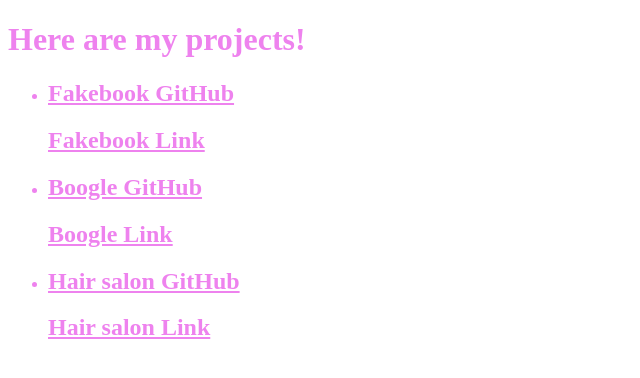
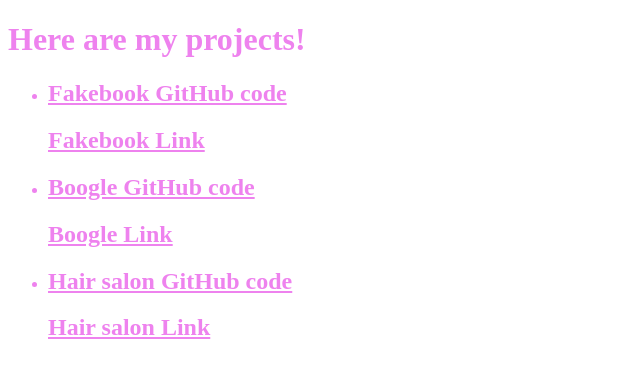
Before and after one commit to anabanslo/portfolio, a Flask app: page /portfolio in a window 1280 px wide. Shown: the top 378 px of the page, without its empty margins (0-640 px from the left). Run offline with Flask 2, Linux system fonts and the light colour scheme.

Commit message:
Update portfolio.html

```diff
--- a/templates/portfolio.html
+++ b/templates/portfolio.html
@@ -13,15 +13,15 @@
     </style>
     <ul>
         <li>
-            <h2><a href="https://github.com/anabanslo/new-fakebook" style="color:violet;">Fakebook GitHub</a></h2>
+            <h2><a href="https://github.com/anabanslo/new-fakebook" style="color:violet;">Fakebook GitHub code</a></h2>
             <h2><a href="http://localhost:63342/hw-new-fakebook/index.html?_ijt=1ufn2pveg1o8v98o3c6nk00mkk" style="color:violet;">Fakebook Link</a></h2>
         </li>
         <li>
-            <h2><a href="https://github.com/anabanslo/boogle" style="color:violet;">Boogle GitHub</a></h2>
+            <h2><a href="https://github.com/anabanslo/boogle" style="color:violet;">Boogle GitHub code</a></h2>
             <h2><a href="http://localhost:63342/hw-boogle/index.html?_ijt=rfjm33o10qp0s0v8to09rdivkn" style="color:violet;">Boogle Link</a></h2>
         </li>
         <li>
-            <h2><a href="https://github.com/anabanslo/hairsalon" style="color:violet;">Hair salon GitHub</a></h2>
+            <h2><a href="https://github.com/anabanslo/hairsalon" style="color:violet;">Hair salon GitHub code</a></h2>
             <h2><a href="http://localhost:63342/hw-hairsalon/index.html?_ijt=rfjm33o10qp0s0v8to09rdivkn" style="color:violet;">Hair salon Link</a></h2>
         </li>
     </ul>
```
